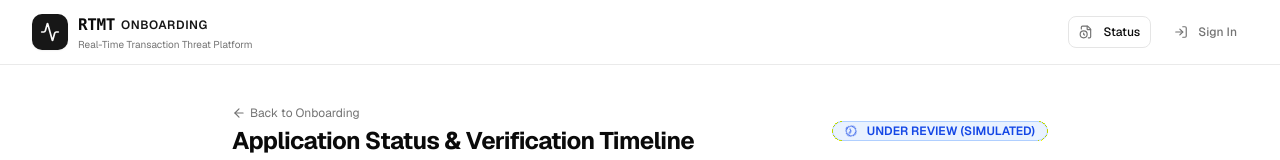
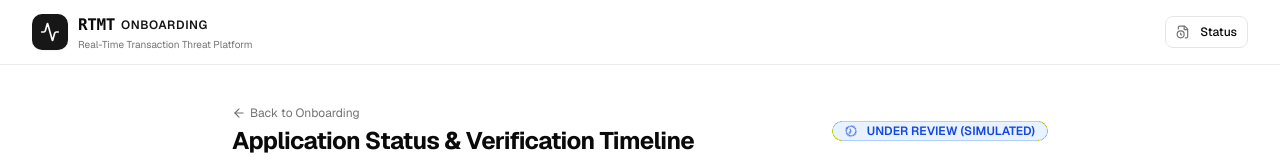
Before and after one commit to 0xkid-root/rttmt_onbording, a Next.js app: page /onboarding/status in a window 1280 px wide. Shown: the top 160 px of the page. Built offline with nearby package versions, Linux system fonts and the light colour scheme.

Commit message:
refactor(header): remove redundant sign-in button from onboarding header

```diff
--- a/src/features/onboarding/components/OnboardingHeader.tsx
+++ b/src/features/onboarding/components/OnboardingHeader.tsx
@@ -2,7 +2,7 @@
 
 import React from "react";
 import Link from "next/link";
-import { Activity, Save, FileClock, LogIn } from "lucide-react";
+import { Activity, Save, FileClock } from "lucide-react";
 import { Button } from "@/components/ui/button";
 import { Badge } from "@/components/ui/badge";
 import { useOptionalOnboarding } from "../hooks/OnboardingContext";
@@ -70,13 +70,6 @@ export function OnboardingHeader() {
               <span className="xs:hidden">Status</span>
             </Button>
           </Link>
-
-          <Link href="/login">
-            <Button variant="ghost" size="sm" className="h-8 text-xs text-muted-foreground hover:text-foreground">
-              <LogIn className="mr-1.5 size-3.5" />
-              Sign In
-            </Button>
-          </Link>
         </div>
       </div>
     </header>
```
